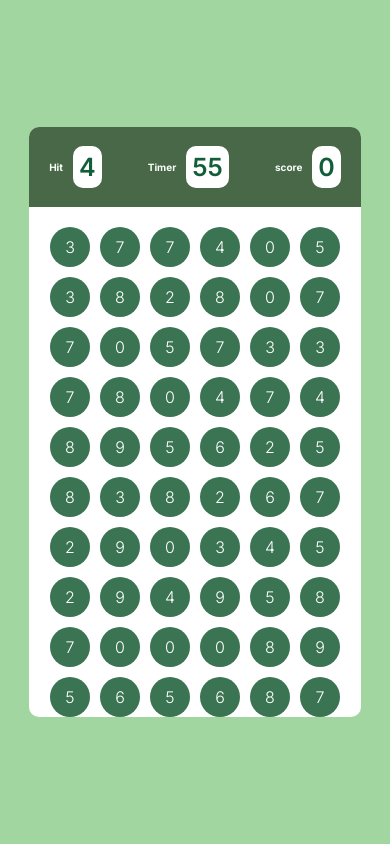
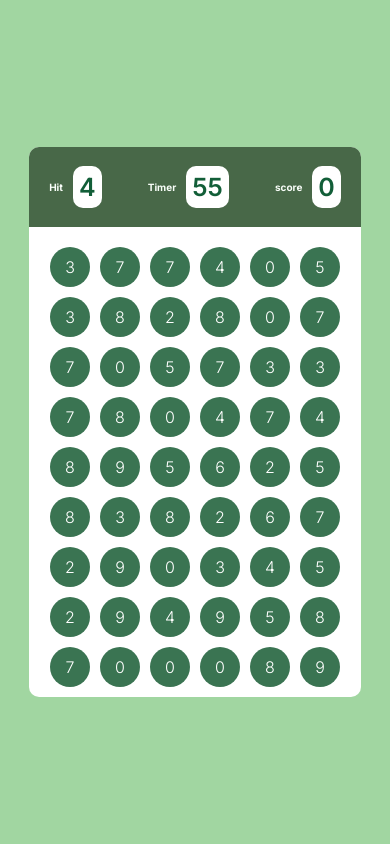
Before and after one commit to udittiwarii/bubbleGame, a plain HTML site: page index.html in a window 390 px wide. Drawn offline with Linux system fonts and the light colour scheme; a web font is replaced by a local one.

Commit message:
Update style.css

```diff
--- a/style.css
+++ b/style.css
@@ -220,7 +220,7 @@ body {
 
     .panel {
         width: 85%;
-        height: 554px%;
+        height: 550px;
         overflow: hidden;
         background-color: #fff;
         border-radius: 10px;
```
